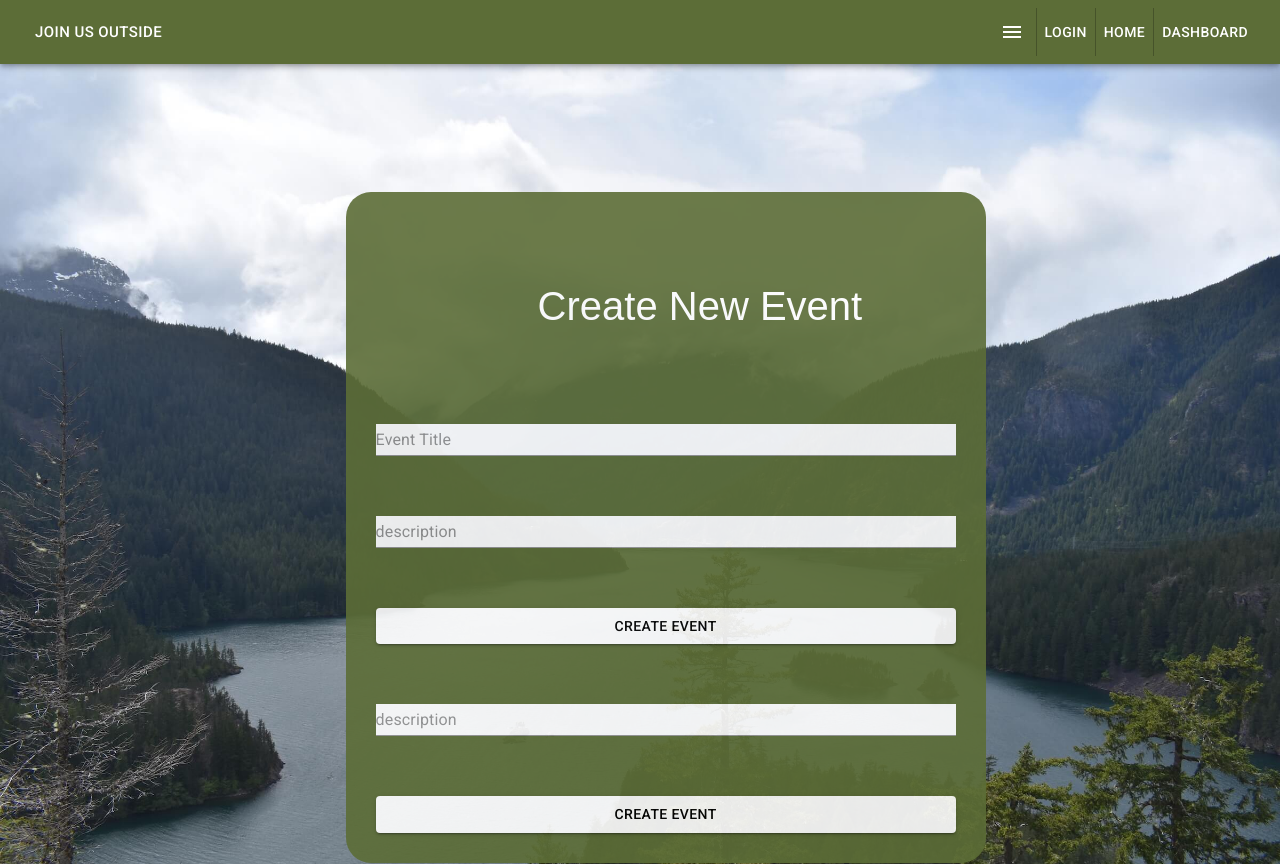
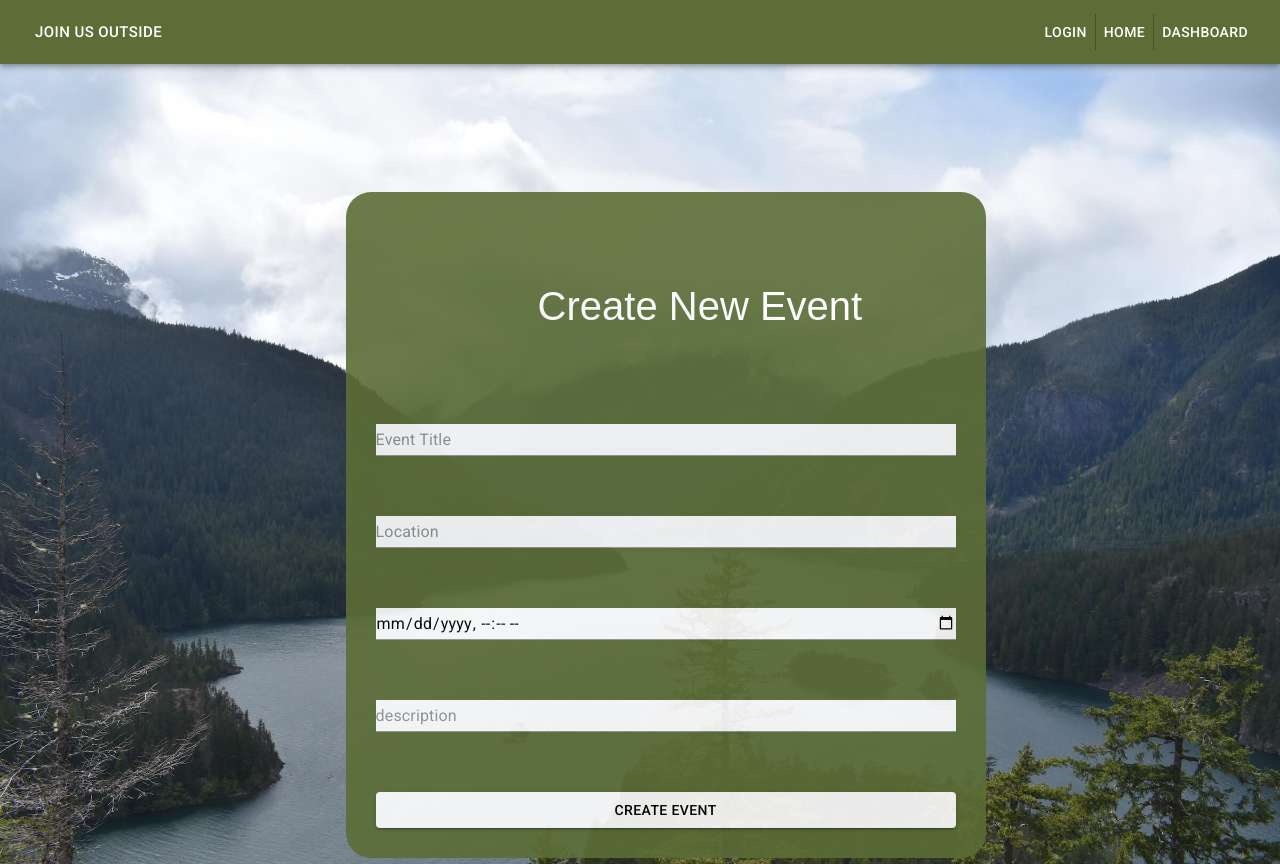
Before and after one commit to epowelldev/p03-outdoor-activity-app, a React (Create React App) app in the folder client/: page /NewEvent in a window 1280 px wide. Built offline with nearby package versions, Linux system fonts and the light colour scheme; no server answers; the HTML template or start-up script is replaced by a standard one.

Commit message:
fixed newEvent page

```diff
--- a/client/src/components/NewEvent.js
+++ b/client/src/components/NewEvent.js
@@ -85,19 +85,14 @@ function NewEvent(){
             <Box className={classes.formStyles}>
             <h1 className={classes.title}>Create New Event</h1>
             <Input placeholder="Event Title"  name="name" value={name} onChange={handleChange} className={classes.inputStyles}inputProps={{ 'aria-label': 'Title' }} />
-
+            <Input placeholder="Location"  name="address" value={address} onChange={handleChange} className={classes.inputStyles} inputProps={{ 'aria-label': 'address' }} />
+            {/* <Input placeholder="Date" ref={date} name="date"  className={classes.inputStyles} inputProps={{ 'aria-label': 'date' }} />
+            <Input placeholder="Time" ref={time}  name="time"  className={classes.inputStyles} inputProps={{ 'aria-label': 'time' }} /> */}
+            <Input placeholder="Event Date and Time"  name="datetimeInput"  onChange={handleChange}  className={classes.inputStyles}  type="datetime-local" />
             <Input placeholder="description"  name="description" value={description} onChange={handleChange}  className={classes.inputStyles} inputProps={{ 'aria-label': 'description' }} />
-
             <Button onClick={handleSubmit} variant="contained"  className={classes.inputStyles} color="primary">
                 Create Event
             </Button  >
-
-          <Input placeholder="description"  name="description" value={description} onChange={handleChange}  className={classes.inputStyles} inputProps={{ 'aria-label': 'description' }} />
-
-          <Button onClick={handleSubmit} variant="contained"  className={classes.inputStyles} color="primary">
-              Create Event
-          </Button  >
-
             </Box>
           </form>
         </Box>
--- a/client/src/components/layout/Navbar.js
+++ b/client/src/components/layout/Navbar.js
@@ -2,7 +2,6 @@
 import AppBar from '@material-ui/core/AppBar';
 import Toolbar from '@material-ui/core/Toolbar';
 import IconButton from '@material-ui/core/IconButton';
-import MenuIcon from '@material-ui/icons/Menu';
 import ExitToAppIcon from '@material-ui/icons/ExitToApp';
 import ButtonGroup from '@material-ui/core/ButtonGroup';
 import { makeStyles } from "@material-ui/core/styles";
@@ -47,7 +46,7 @@ export default () => {
 function logOut(e) {
   e.preventDefault();
   API.logout();
-  setLoggedIn(false)
+  setLoggedIn(false);
 }
 
   return (
@@ -58,9 +57,9 @@ function logOut(e) {
             <Button size="large" component={Link} to="/">Join Us Outside</Button>
           </ButtonGroup>
           <ButtonGroup variant="text" color="inherit" >
-            <IconButton edge="start" aria-label="menu" className={classes.menuButton}>
+            {/* <IconButton edge="start" aria-label="menu" className={classes.menuButton}>
               <MenuIcon />
-            </IconButton>
+            </IconButton> */}
             { !loggedIn ? <Button component={Link} to="/Login" >Login</Button> : [] }
             <Button component={Link} to="/">Home</Button>
             <Button component={Link} to="/events">Dashboard</Button>
@@ -70,7 +69,7 @@ function logOut(e) {
           </ButtonGroup>
         </Toolbar>
       </AppBar>
-      <Toolbar/>
+      <Toolbar className={classes.toolbar} />
     </Fragment>
   );
 }
--- a/client/src/components/layout/SimpleTabs.js
+++ b/client/src/components/layout/SimpleTabs.js
@@ -135,15 +135,13 @@ export default function SimpleTabs() {
   }, []);
 
 
-
-
   function logOut(e) {
       e.preventDefault();
       API.logout();
       setLoggedIn(false)
   }
   function joinEvent(eventId) {
-      EVENT.joinEvent(eventId).then(window.location.replace("/Events"))
+      EVENT.joinEvent(eventId).then(window.location.replace("/Events"));
 
   }
   function leaveEvent(eventId) {
--- a/client/src/components/pages/Home.js
+++ b/client/src/components/pages/Home.js
@@ -51,13 +51,15 @@ export default () => {
   const classes = useStyles();
 
   return(
-    <Fragment >
+    <Fragment>
 
       <Box className={classes.bg}>
 
+
+
         <div className={classes.HeaderStyle}>
+          <Navbar/>
           <h1>Join Us Outside</h1>
-          <Navbar/>
         </div>
 
         <Box className={classes.contentStyle}>
```
Lines whose indentation alone changed are shown as unchanged.
